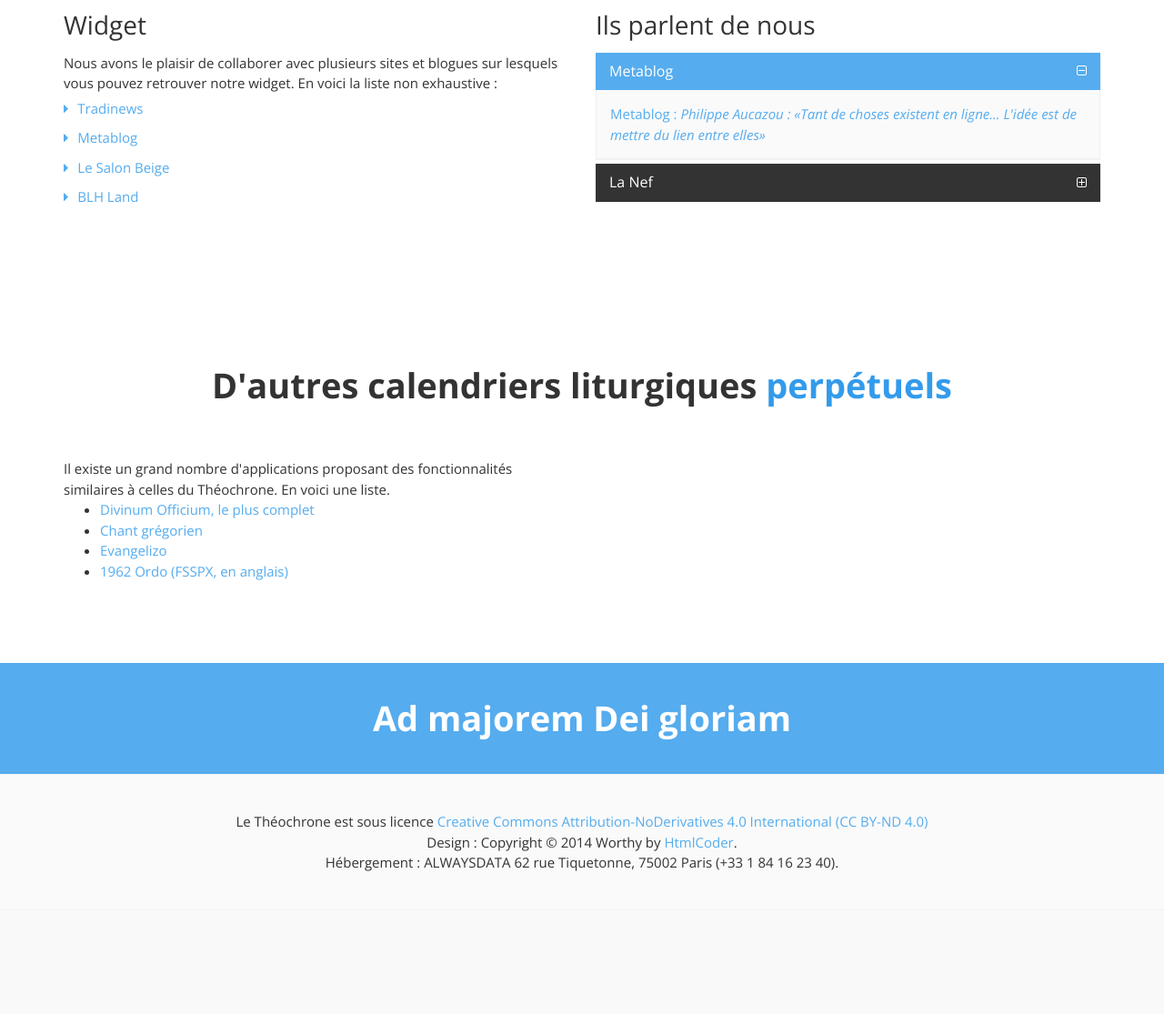
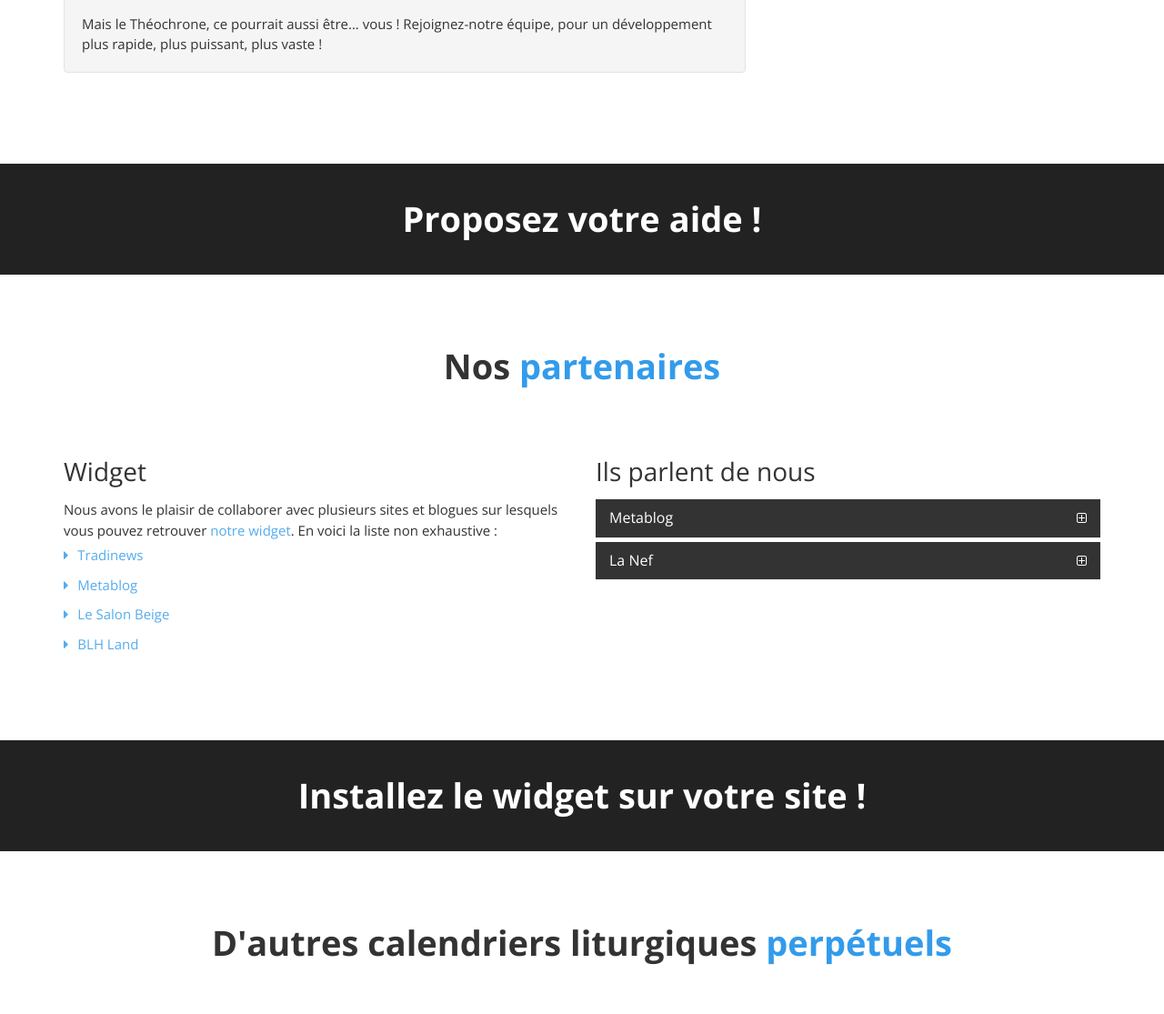
Before and after one commit to paucazou/theochrone, a Django app: page /kalendarium/contact in a window 1280 px wide. Shown: the part 2879-3994 px from the top of the page at 91% size. Before the commit the page ends 3837 px from the top, so only its background shows below. Run offline with Django 3.2, Linux system fonts and the light colour scheme; parts of the project's set-up code (start-up, migrations or seed data) failed here and were passed over; some libraries are stand-ins or nearby versions.

Commit message:
Finished contact.html

```diff
--- a/programme/web/kalendarium/templates/kalendarium/contact.html
+++ b/programme/web/kalendarium/templates/kalendarium/contact.html
@@ -169,14 +169,31 @@
                             <h1 class="title text-center" id="whoarewe">Qui <span>sommes-nous ?</span></h1>
                             <div class="space"></div>
                                 <div class="row">
-                                    <div class="col-sm-6">
+                                    <div class="col-sm-8"><p class="lead text-justify">Le Théochrone a été créé et est principalement maintenu par Philippe Aucazou, professeur de français, poète et jeune père de famille. Vous pouvez le retrouver sur son blogue de poésie religieuse, <a href="http://philippeaucazou.wordpress.com" title="Aller sur O Crux Ave Spes Unica" alt="Lien vers O Crux Ave Spes Unica" target="_blank">O Crux Ave Spes Unica</a>.
+                                    <br>L'une des pièces maîtresses du programme, toutefois, a été créée par l'un de ses proches, lequel l'a également conseillé sur plusieurs choix techniques.</p>
+                                    <div class="space"></div>
+                                    <div class="well">
+                                            Mais le Théochrone, ce pourrait aussi être... vous ! Rejoignez-notre équipe, pour un développement plus rapide, plus puissant, plus vaste !
+                                        </div>
                                     </div>
-                                    <div class="col-sm-6">{# une image #}
+                                    <div class="col-sm-4"><img class="img-responsive img-rounded" src="{% static "kalendarium/images/chevalier_genoux.png" %}" alt="Chevalier en prière" title="Chevalier en prière">
                                     </div>
                                 </div>
                             </div>
                         </div>
                         </div>
+                <!-- section start -->
+		<!-- ================ -->
+		<div class="default-bg space black">
+			<div class="container">
+				<div class="row">
+					<div class="col-md-8 col-md-offset-2">
+						<h1 class="text-center">Proposez votre aide !</h1>
+					</div>
+				</div>
+			</div>
+		</div>
+		<!-- section end -->
                         <div class=" section">
                         <div class="container">
                             <h1 class="title text-center" id="partners">Nos <span>partenaires</span></h1> {# remplacer par un collapse #}
@@ -184,10 +201,10 @@
                                 <div class="row">
                                     <div class="col-sm-6">
                                     <h2>Widget</h2>
-                                    Nous avons le plaisir de collaborer avec plusieurs sites et blogues sur lesquels vous pouvez retrouver notre widget. En voici la liste non exhaustive :<br>
+                                    Nous avons le plaisir de collaborer avec plusieurs sites et blogues sur lesquels vous pouvez retrouver <a href="widget#widget" title="Code du widget" alt="Lien vers le code du widget">notre widget</a>. En voici la liste non exhaustive :<br>
                                     <ul class="list-unstyled">
                                     {% for website, url in partners %}
-                                    <li><i class="fa fa-caret-right pr-10 text-colored"></i><a href="{{ url }}" alt="{{ website }}" title="Aller sur {{ website }}">{{ website }}</a></li>
+                                    <li><i class="fa fa-caret-right pr-10 text-colored"></i><a href="{{ url }}" alt="{{ website }}" target="_blank" title="Aller sur {{ website }}">{{ website }}</a></li>
                                     {% endfor %}
                                     </ul>
                                     </div>
@@ -197,14 +214,35 @@
 									<div class="panel panel-default">
 										<div class="panel-heading" role="tab" id="headingOne">
 											<h4 class="panel-title">
-												<a data-toggle="collapse" data-parent="#accordion" href="#collapseOne" aria-expanded="true" aria-controls="collapseOne">
+												<a class="collapsed" data-toggle="collapse" data-parent="#accordion" href="#collapseOne" aria-expanded="false" aria-controls="collapseOne">
 													Metablog
 												</a>
 											</h4>
 										</div>
-										<div id="collapseOne" class="panel-collapse collapse in" role="tabpanel" aria-labelledby="headingOne">
+										<div id="collapseOne" class="panel-collapse collapse" role="tabpanel" aria-labelledby="headingOne">
 											<div class="panel-body">
-												<a href="http://ab2t.blogspot.fr/2017/08/philippe-aucazou-tant-de-choses.html" alt="Metablog" title="Interview de Philippe Aucazou au sujet du Theochrone">Metablog : <em>Philippe Aucazou : «Tant de choses existent en ligne... L'idée est de mettre du lien entre elles»</em></a> {# mettre l'article entier #}
+												<h3><a href="http://ab2t.blogspot.fr/2017/08/philippe-aucazou-tant-de-choses.html" alt="Metablog" title="Interview de Philippe Aucazou au sujet du Theochrone">Metablog : <em>Philippe Aucazou : «Tant de choses existent en ligne... L'idée est de mettre du lien entre elles»</em></a></h3>
+												 <em>Les visiteurs du MetaBlog auront remarqué la petite fenêtre (en haut à droite de chaque page), qui indique le calendrier. Cette nouveauté est due à Philippe Aucazou, qui nous présente ici ce qu'il nomme le «théochrone».</em>
+
+<h4>Vous proposez un « théochrone » - de quoi s’agit-il ?</h4>
+
+    C’est un calendrier liturgique universel. Divers règles régissent le calcul du comput (computus) ecclésiastique. Ces règles sont simples, il suffit de les donner à l’ordinateur (computer), qui détermine ensuite le calendrier, sans limitation de temps.
+
+<h4>Bien – cependant, divers sites le proposent déjà.</h4>
+
+    Bien sûr. Une particularité du « théochrone » est de proposer une recherche par date, par l’intitulé des fêtes. Une autre particularité est d’envoyer, pour chaque fête, vers des ressources en ligne – typiquement, vers les pages d’introibo qui donnent les textes de la liturgie, ainsi que leur commentaire par les plus grands : Dom Guéranger, Pius Parsch, le Bienheureux Schuster.
+
+<h4>Et tout cela, donc, en cliquant depuis votre site ?</h4>
+
+    Depuis votre site également, puisque vous avez installé notre ‘widget’. Il s’agit d’un petit morceau de code à placer sur une page pour que s’y affiche le principal, à savoir la date et ses fêtes. En cliquant sur chaque fête vous arrivez sur les textes du jour, sur des pages extérieures. En cliquant sur les flèches, vous faites défiler le calendrier. En cliquant sur la date, vous arrivez sur le site propre au théochrone, pour divers recherches.
+
+<h4>C’est d’une simplicité désarmante… et efficace.</h4>
+
+    Tant de choses existent en ligne. L'idée est de mettre du lien entre elles. Ce calendrier peut se voir comme un tuyau entre les visiteurs de blogs traditionalistes et les sites de liturgie. Amis blogueurs, contactez-nous et nous vous envoyons le code.
+
+<h4>Votre idée semble assez aboutie.</h4>
+
+    Oui et non. Nous l’avons dit, ce calendrier se veut universel. Les possibilités d’enrichissement sont encore importantes. En amont, par ajout de spécificités locales du comput – et en aval en donnant accès à plus de textes, ceux du bréviaire par exemple.
 											</div>
 										</div>
 									</div>
@@ -218,7 +256,7 @@
 										</div>
 										<div id="collapseTwo" class="panel-collapse collapse" role="tabpanel" aria-labelledby="headingTwo">
 											<div class="panel-body">
-												À la page 42 de son numéro 296 d'octobre 2017, La Nef nous a consacré une brève <a href="http://www.lanef.net/t_article/breves-du-n0296-d-octobre-2017-26391.asp?page=1" alt="La Nef" title="Lien vers la brève de La Nef">consultable en ligne :</a><a href="{% static "kalendarium/images/lanef29642.pdf" %}"><img src="{% static "kalendarium/images/lanef29642.pdf" %}" alt="La Nef n° 292 page 42. Brève du Théochrone" title="Cliquer pour agrandir"></a>
+												À la page 42 de son numéro 296 d'octobre 2017, La Nef nous a consacré une brève <a href="http://www.lanef.net/t_article/breves-du-n0296-d-octobre-2017-26391.asp?page=1" alt="La Nef" title="Lien vers la brève de La Nef">consultable en ligne :</a><a href="{% static "kalendarium/images/lanef29642.png" %}"><img src="{% static "kalendarium/images/lanef29642.png" %}" alt="La Nef n° 292 page 42. Brève du Théochrone" title="Cliquer pour agrandir"></a>
 											</div>
 										</div>
 									</div>
@@ -230,19 +268,31 @@
                                 </div>
                             </div>
                         </div></div>
+                        <!-- section start -->
+		<!-- ================ -->
+		<div class="default-bg space black">
+			<div class="container">
+				<div class="row">
+					<div class="col-md-8 col-md-offset-2">
+						<h1 class="text-center">Installez le widget sur votre site !</h1>
+					</div>
+				</div>
+			</div>
+		</div>
+		<!-- section end -->
                         <div class="section">
                         <div class="container">
                             <h1 class="title text-center">D'autres calendriers liturgiques <span>perpétuels</span></h1>
                             <div class="space"></div>
                                 <div class="row">
-                                    <div class="col-sm-6">Il existe un grand nombre d'applications proposant des fonctionnalités similaires à celles du Théochrone. En voici une liste.
-                                    <ul>
+                                    <div class="col-sm-8">Il existe un grand nombre d'applications proposant des fonctionnalités similaires à celles du Théochrone. En voici une liste.
+                                    <ul class="list-unstyled">
                                     {% for website, url in other_apps %}
-                                    <li><a href="{{ url }}" alt="{{ website }}" title="Aller sur {{ website }}">{{ website }}</a></li>
+                                    <li><i class="fa fa-caret-right pr-10 text-colored"></i><a href="{{ url }}" alt="{{ website }}" target="_blank" title="Aller sur {{ website }}">{{ website }}</a></li>
                                     {% endfor %}
                                     </ul>
                                     </div>
-                                    <div class="col-sm-6"> {# une image #}
+                                    <div class="col-sm-4"> <img class="img-responsive img-rounded" src="{% static "kalendarium/images/copistes.jpg" %}" alt="Moines copistes" title="Moines copistes">
                                     </div>
                                 </div>
                             </div>
```
